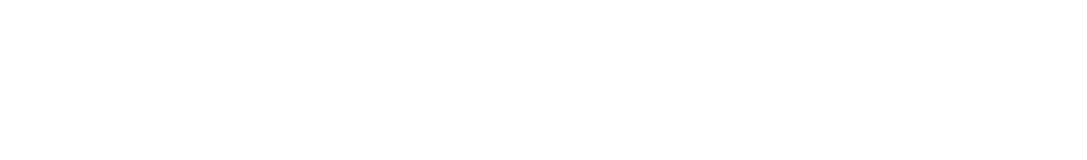
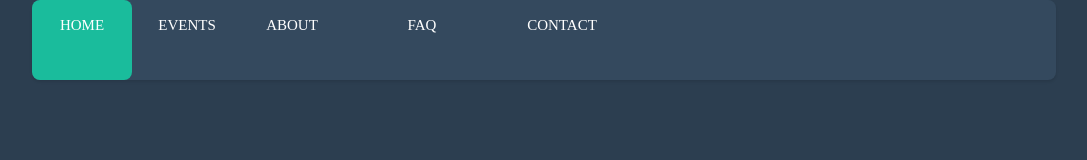
Before and after one commit to DCODeM/InfinixAcad, a plain HTML site: page Pages/home/index.html in a window 1280 px wide. Shown: the whole page, without its empty margins (96-1183 px from the left). Drawn offline with Linux system fonts and the light colour scheme.

Commit message:
Update 1
Navbar -with complete animations added

```diff
--- a/Pages/home/index.html
+++ b/Pages/home/index.html
@@ -5,9 +5,16 @@
     <meta http-equiv="X-UA-Compatible" content="IE=edge">
     <meta name="viewport" content="width=device-width, initial-scale=1.0">
     <title>Infinix Acad</title>
+    <link rel="stylesheet" href="style.css">
 </head>
 <body>
     <nav>
+        <a href="#">Home</a>
+        <a href="#">Events</a>
+        <a href="#">About</a>
+        <a href="#">FAQ</a>
+        <a href="#">Contact</a>
+        <div class="animation start_home"></div>
 
     </nav>
 </body>
--- a/Pages/home/style.css
+++ b/Pages/home/style.css
@@ -0,0 +1,78 @@
+*{
+    margin: 0;
+    padding: 0;
+}
+body{
+    background: #2c3e50;
+}
+nav{
+    position: relative;
+    margin:  auto ;
+    width: 80vw;
+    height: 10vh;
+    background: #34495e;
+    border-radius: 8px;
+    font-size: 0;
+    box-shadow: 0 2px 3px 0 rgba(0, 0,0,.1);
+}
+nav a{
+    font-size: 15px;
+    text-transform: uppercase;
+    color: white;
+    text-decoration: none;
+    line-height: 50px;
+    position: relative;
+    z-index: 1;
+    display: inline-block;
+    text-align: center;
+}
+nav .animation{
+    position: absolute;
+    height: 100%;
+    /* height: 5px; */
+    top : 0;
+    /* bottom: 0; */
+    z-index: 0;
+    background: #1abc9c;
+    border-radius: 8px;
+    transition: all .5s ease 0s;
+}
+
+nav a:nth-child(1){
+    width: 100px;
+}
+nav .start_home, a:nth-child(1):hover~.animation{
+    width: 100px;
+    left: 0;
+}
+nav a:nth-child(2){
+    width : 110px;
+}
+nav a:nth-child(2):hover~.animation{
+    width: 110px;
+    left: 100px;
+}
+
+nav a:nth-child(3){
+    width : 100px;
+}
+nav a:nth-child(3):hover~.animation{
+    width: 110px;
+    left: 210px;
+}
+
+nav a:nth-child(4){
+    width : 160px;
+}
+nav a:nth-child(4):hover~.animation{
+    width: 160px;
+    left: 310px;
+}
+
+nav a:nth-child(5){
+    width : 120px;
+}
+nav a:nth-child(5):hover~.animation{
+    width: 120px;
+    left: 470px;
+}
```
